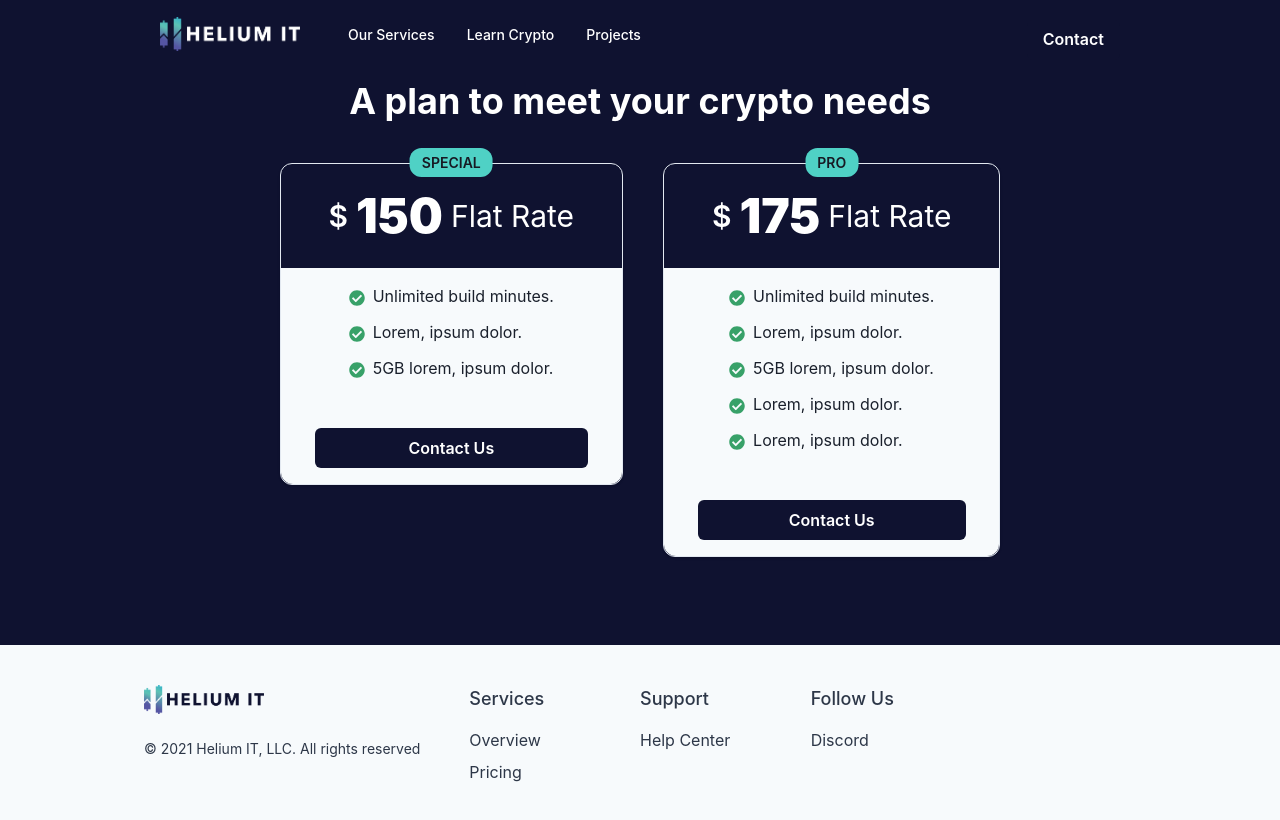
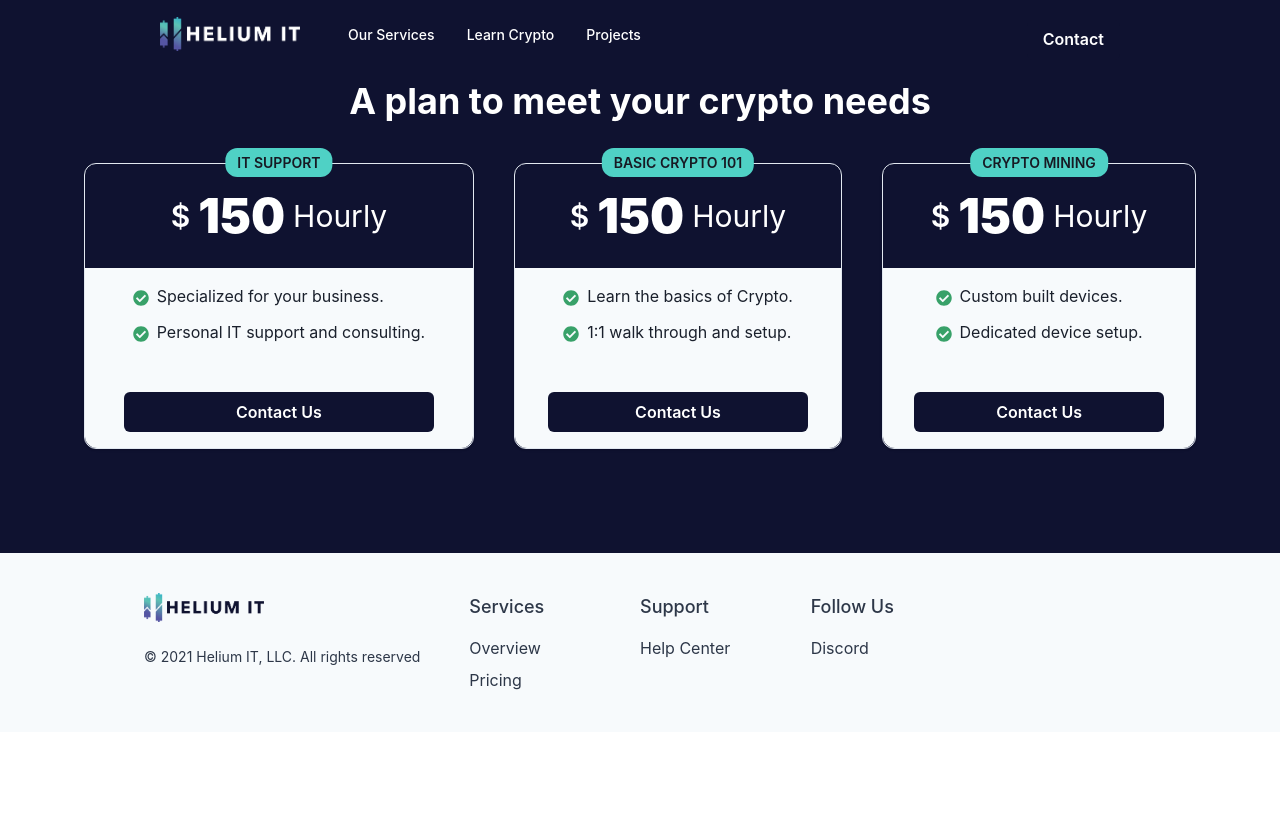
Before and after one commit to karapalumbo/helium-it, a React (Create React App) app: page /pricing in a window 1280 px wide. Shown: the top 820 px of the page. Built offline with nearby package versions, Linux system fonts and the light colour scheme.

Commit message:
updated pricing

```diff
--- a/src/pages/Pricing.js
+++ b/src/pages/Pricing.js
@@ -22,25 +22,30 @@ function Pricing() {
         py={10}
       >
         <PricingCard
-          pricingTitle="Special"
+          pricingTitle="IT Support"
           price={150}
-          rate="Flat Rate"
+          rate="Hourly"
           listOfPricingDetails={[
-            "Unlimited build minutes.",
-            "Lorem, ipsum dolor.",
-            "5GB lorem, ipsum dolor.",
+            "Specialized for your business.",
+            "Personal IT support and consulting.",
           ]}
         />
         <PricingCard
-          pricingTitle="Pro"
-          price={175}
-          rate="Flat Rate"
+          pricingTitle="Basic Crypto 101"
+          price={150}
+          rate="Hourly"
           listOfPricingDetails={[
-            "Unlimited build minutes.",
-            "Lorem, ipsum dolor.",
-            "5GB lorem, ipsum dolor.",
-            "Lorem, ipsum dolor.",
-            "Lorem, ipsum dolor.",
+            "Learn the basics of Crypto.",
+            "1:1 walk through and setup.",
+          ]}
+        />
+        <PricingCard
+          pricingTitle="Crypto Mining"
+          price={150}
+          rate="Hourly"
+          listOfPricingDetails={[
+            "Custom built devices.",
+            "Dedicated device setup.",
           ]}
         />
       </Stack>
```
